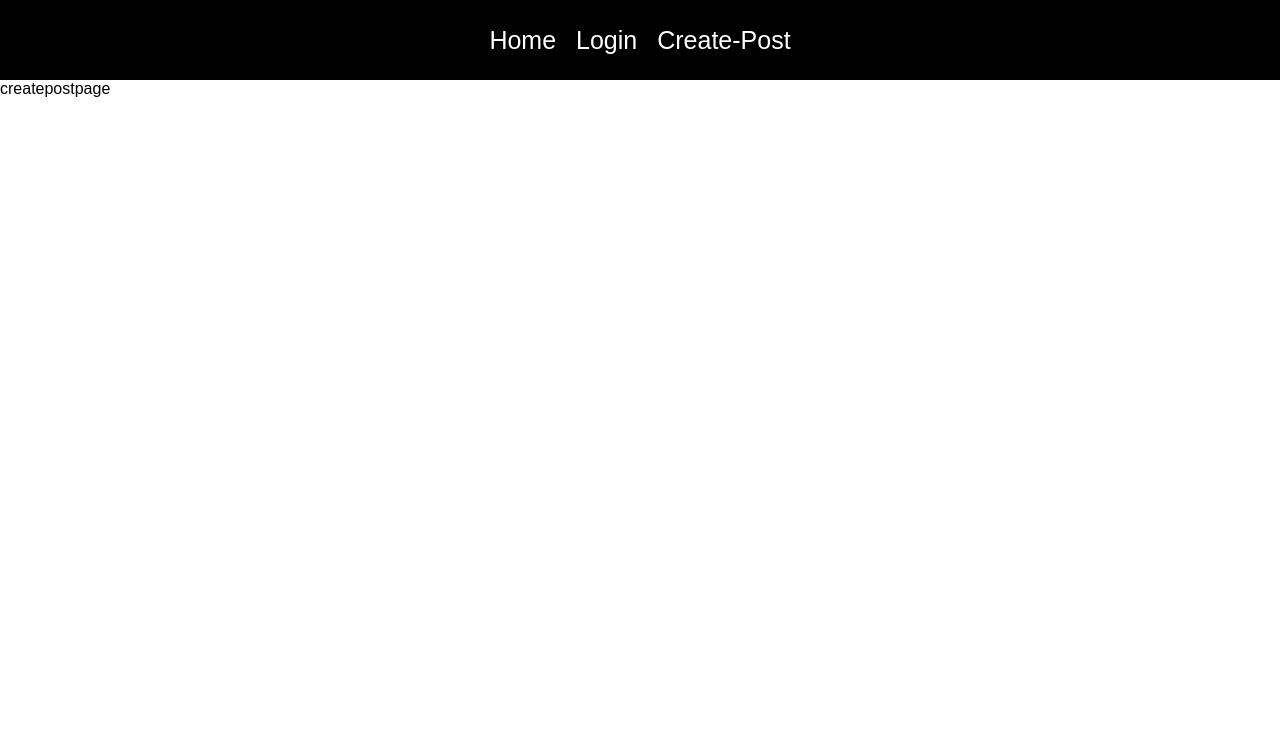
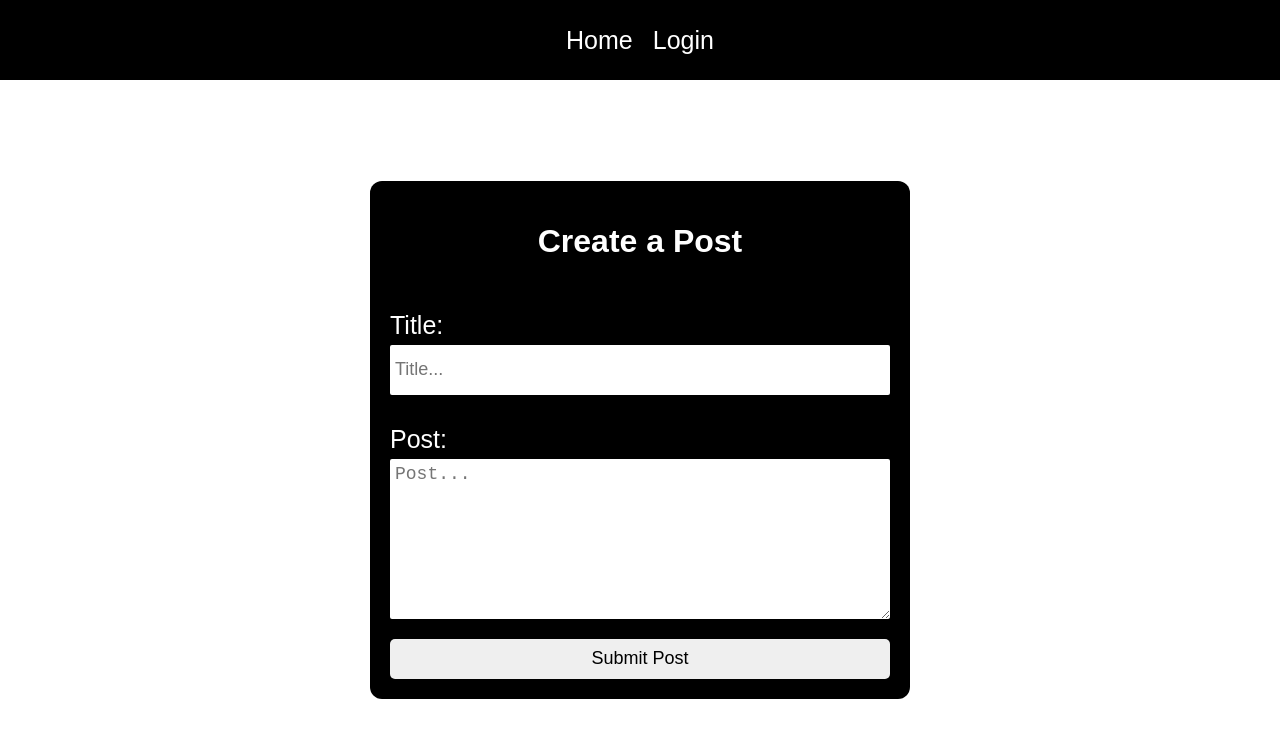
Before and after one commit to Bos116/The-school-of-ETD, a React (Create React App) app: page /createpost in a window 1280 px wide. Shown: the top 738 px of the page. Built offline with nearby package versions, Linux system fonts and the light colour scheme.

Commit message:
added database Feat: added post functionality

```diff
--- a/src/App.js
+++ b/src/App.js
@@ -12,7 +12,7 @@
 
   useEffect(() => {
     const auth = localStorage.getItem("isAuth");
-    setIsAuth(auth === "true");
+    setIsAuth(false);
   }, []);
 
   const signUserOut = () => {
@@ -30,9 +30,12 @@
         {!isAuth ? (
           <Link to="/login">Login</Link>
         ) : ( //conditional nav link
-          <button onClick={signUserOut}>Logout</button>
+          <>
+            <Link to="/createpost" isAuth={isAuth}>Create-Post</Link>
+            <button onClick={signUserOut}>Logout</button>
+          </>
         )}
-        <Link to="/createpost">Create-Post</Link>
+
       </nav>
       <Routes>
         <Route path="/" element={<Home />} />
--- a/src/pages/CreatePost.js
+++ b/src/pages/CreatePost.js
@@ -1,8 +1,49 @@
-import React from 'react'
+import React, { useState, useEffect } from 'react';
+import { addDoc, collection} from 'firebase/firestore';
+import { db, auth } from '../firebase-config';
+import { useNavigate } from 'react-router-dom';
 {/* create post page */}
-const CreatePost = () => {
+const CreatePost = ({isAuth}) => {
+  //create posts props utilizing useState
+  const [title, setTitle] = useState('');
+  const [postText, setPostText] = useState('');
+  const postCollectionRef = collection(db, "posts");//db reference
+  let navigate = useNavigate();
+  const CreatePost = async () => {
+    await addDoc(postCollectionRef, {//formattting doc for db
+        title,
+        postText,
+        Author: {
+          name: auth.currentUser.displayName,
+          Id: auth.currentUser.uid
+        }})
+      navigate('/')
+    };
+
   return (
-    <div>createpostpage</div>
+    <div className='createPostPage'>
+      <div className='cpContainer'>
+        <h1>Create a Post</h1>
+        <div className='inputGp'>
+          <label>Title:</label>
+          <input
+            placeholder='Title...'
+            onChange={(event) =>{
+              setTitle(event.target.value)
+            }}
+          />
+        </div>
+        <div className='inputGp'>
+          <label>Post:</label>
+          <textarea placeholder='Post...'
+              onChange={(event) =>{
+              setPostText(event.target.value)
+            }}
+          />
+        </div>
+        <button onClick={CreatePost}> Submit Post </button>
+      </div>
+    </div>
   )
 }
 
--- a/src/pages/Home.js
+++ b/src/pages/Home.js
@@ -1,9 +1,58 @@
-import React from 'react'
-{/* homepage */}
-const home = () => {
+import React, { useEffect, useState } from "react";
+import { getDocs, collection, deleteDoc, doc } from "firebase/firestore";
+import { auth, db } from "../firebase-config";
+
+function Home({ isAuth }) {
+  const [postLists, setPostList] = useState([]);//use state for postList
+  const postsCollectionRef = collection(db, "posts");//defining my db and tables
+  //use effect to run all the time to get posts
+  useEffect(() => {
+    const getPosts = async () => {
+      const data = await getDocs(postsCollectionRef);
+      setPostList(data.docs.map((doc) => ({ ...doc.data(), id: doc.id })));
+    };
+
+    getPosts();
+  }, []);
+  //delete post function
+  const deletePost = async (id) => {
+    const postDoc = doc(db, "posts", id);
+    await deleteDoc(postDoc);
+
+    // Update the local state after deleting
+    setPostList((prevPosts) => prevPosts.filter((post) => post.id !== id));
+  };
+
   return (
-    <div>hompage</div>
-  )
+    <div className="homePage">
+      {postLists.map((post) => {
+        return (
+          <div className="post" key={post.id}>
+            <div className="postHeader">
+              <div className="title">
+                <h1> {post.title}</h1>
+              </div>
+              <div className="deletePost">
+                {isAuth && post.author?.id === auth.currentUser?.uid && (
+                  <button
+                    onClick={() => {
+                      deletePost(post.id);
+                    }}
+                  >
+                    {" "}
+                    &#128465;
+                  </button>
+                )}
+              </div>
+            </div>
+            <div className="postTextContainer"> {post.postText} </div>
+            {/* Use optional chaining to avoid errors if author or name is undefined */}
+            <h3>@{post.author?.name || "Unknown Author"}</h3>
+          </div>
+        );
+      })}
+    </div>
+  );
 }
 
-export default home
+export default Home;
--- a/src/pages/Login.js
+++ b/src/pages/Login.js
@@ -3,13 +3,13 @@
 import { signInWithPopup } from "firebase/auth";
 import { useNavigate } from "react-router-dom";
 
-const Login = ({ isAuth, setIsAuth }) => { // Receive props correctly
+const Login = ({ isAuth, setIsAuth }) => {
   let navigate = useNavigate();
-
-  const signInWithGoogle = () => { // Removed unnecessary arguments
+  //pop up window and sign in setup
+  const signInWithGoogle = () => {
     signInWithPopup(auth, provider).then((result) => {
-      localStorage.setItem("isAuth", true); // Store 'isAuth' correctly
-      setIsAuth(true); // Use the function from props
+      localStorage.setItem("isAuth", true);
+      setIsAuth(true);
       navigate("/");
     });
   };
```
